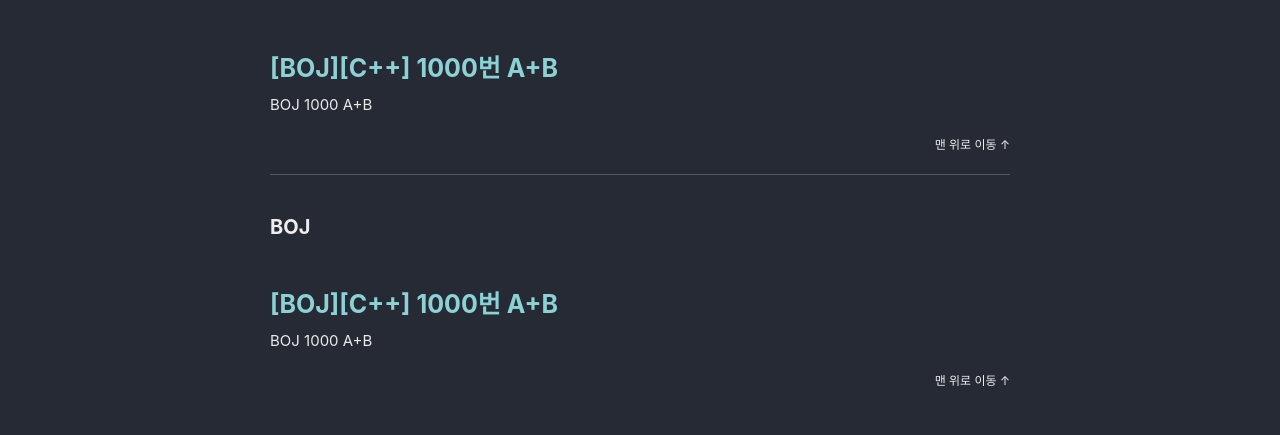
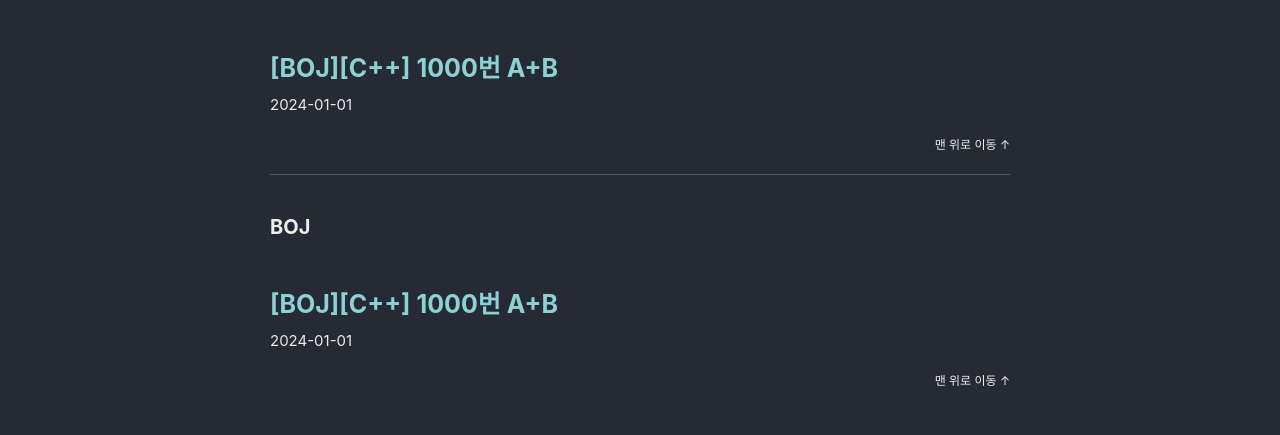
Before and after one commit to nanowater/github_blog, a Jekyll site: the page built from _pages/tags.md, in a window 1280 px wide. Shown: the part 241-676 px from the top of the page. Built offline with Jekyll 4.4.1, drawn with Linux system fonts in a browser that asks for light colours; cached includes are drawn as plain includes; some web fonts are replaced.

Commit message:
2024-01-01-BOJ_1000.md 수정

```diff
--- a/_posts/2024-01-01-BOJ_1000.md
+++ b/_posts/2024-01-01-BOJ_1000.md
@@ -7,7 +7,7 @@ tags:
 toc: true
 toc_sticky: true
 toc_label: "1000번 A+B"
-excerpt: "BOJ 1000 A+B"
+excerpt: "2024-01-01"
 ---
 
 <style>
```
